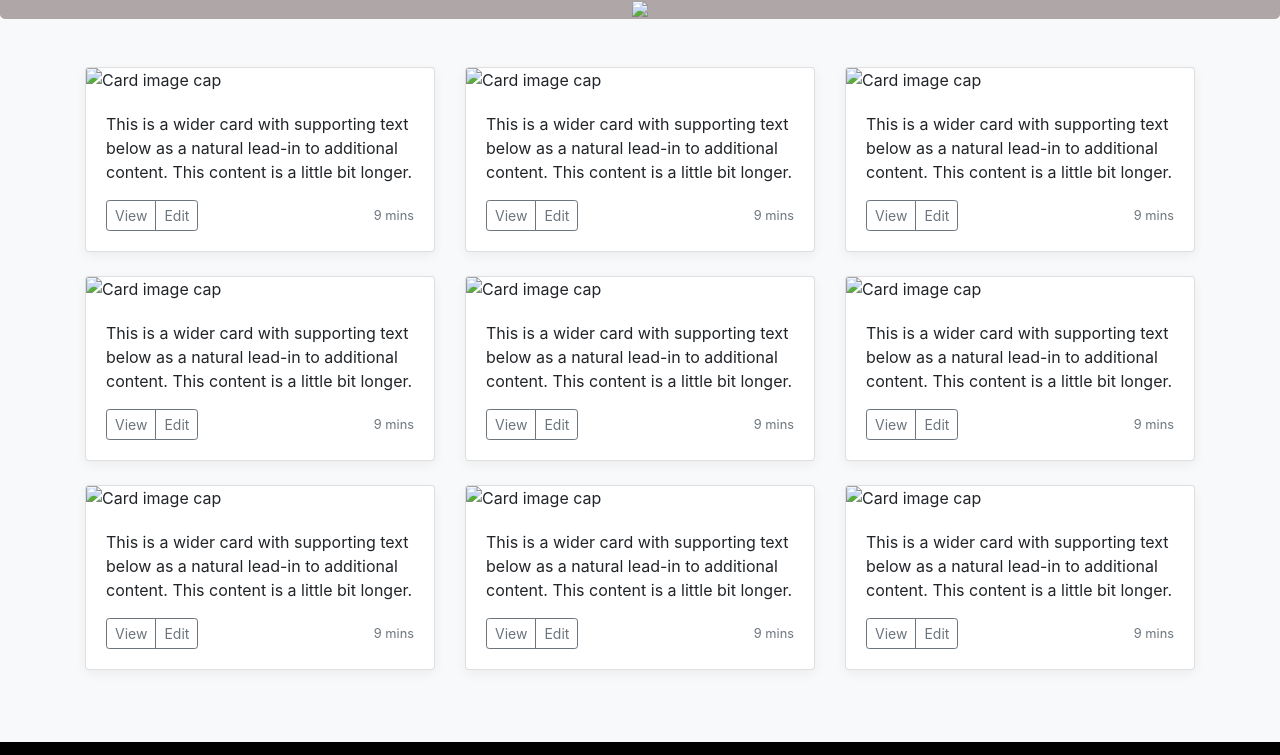
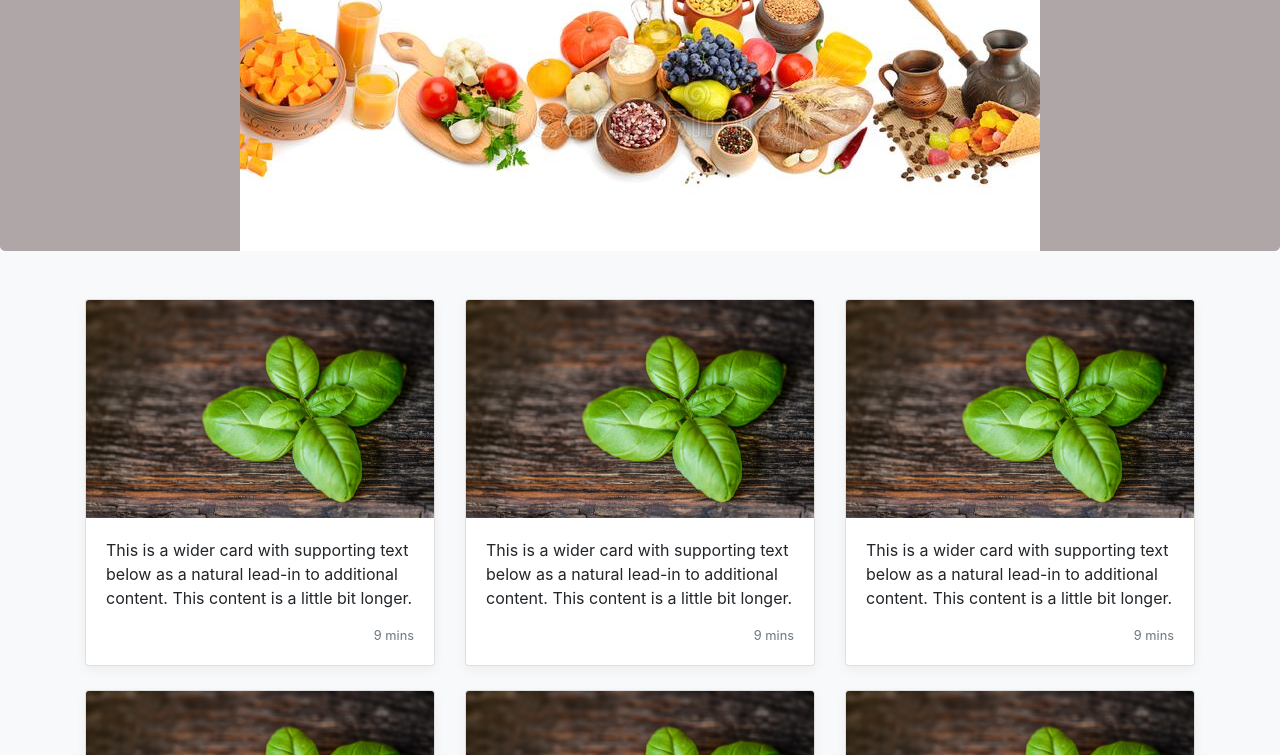
Before and after one commit to JayPatel-SE/TheSeasonedBasil, a plain HTML site: page recipe-home-page.html in a window 1280 px wide. Shown: the part 76-831 px from the top of the page. Drawn offline with nearby package versions, Linux system fonts and the light colour scheme; a script that the page names is missing.

Commit message:
updated recipe page

```diff
--- a/recipe-home-page.html
+++ b/recipe-home-page.html
@@ -17,7 +17,7 @@
   </head>
 
   <body>
-s
+
     <header>
       <!-- <div class="collapse bg-dark" id="navbarHeader">
         <div class="container">
@@ -51,7 +51,7 @@ s
 
 
       <nav class="navbar navbar-light bg-dark">
-	    <img class="logo" src="logo.png" width="25" height="25" alt="">
+	    <img class="logo" src="./img/logo.png" width="25" height="25" alt="">
 	    <ul class="nav-sub">
 			<li><a href="">Home</a></li>
 			<li><a href="">Recipes</a></li>
@@ -65,7 +65,7 @@ s
     <main role="main">
 
       <section class="jumbotron text-center">
-      	<img class="cover" src="wider.jpg">
+      	<img class="cover" src="./img/wider.jpg">
         <!-- <div class="container">
           <h1 class="jumbotron-heading">Album example</h1>
           <p class="lead text-muted">Something short and leading about the collection below—its contents, the creator, etc. Make it short and sweet, but not too short so folks don't simply skip over it entirely.</p>
@@ -82,13 +82,13 @@ s
           <div class="row">
             <div class="col-md-4">
               <div class="card mb-4 box-shadow">
-                <img class="card-img-top" data-src="holder.js/100px225?theme=thumb&bg=55595c&fg=eceeef&text=Thumbnail" alt="Card image cap">
+                <img class="card-img-top" src="./img/basil.jpg" alt="Card image cap">
                 <div class="card-body">
                   <p class="card-text">This is a wider card with supporting text below as a natural lead-in to additional content. This content is a little bit longer.</p>
                   <div class="d-flex justify-content-between align-items-center">
                     <div class="btn-group">
-                      <button type="button" class="btn btn-sm btn-outline-secondary">View</button>
-                      <button type="button" class="btn btn-sm btn-outline-secondary">Edit</button>
+                      <!-- <button type="button" class="btn btn-sm btn-outline-secondary">View</button>
+                      <button type="button" class="btn btn-sm btn-outline-secondary">Edit</button> -->
                     </div>
                     <small class="text-muted">9 mins</small>
                   </div>
@@ -97,13 +97,13 @@ s
             </div>
             <div class="col-md-4">
               <div class="card mb-4 box-shadow">
-                <img class="card-img-top" data-src="holder.js/100px225?theme=thumb&bg=55595c&fg=eceeef&text=Thumbnail" alt="Card image cap">
+                <img class="card-img-top" src="./img/basil.jpg" alt="Card image cap">
                 <div class="card-body">
                   <p class="card-text">This is a wider card with supporting text below as a natural lead-in to additional content. This content is a little bit longer.</p>
                   <div class="d-flex justify-content-between align-items-center">
                     <div class="btn-group">
-                      <button type="button" class="btn btn-sm btn-outline-secondary">View</button>
-                      <button type="button" class="btn btn-sm btn-outline-secondary">Edit</button>
+                      <!-- <button type="button" class="btn btn-sm btn-outline-secondary">View</button>
+                      <button type="button" class="btn btn-sm btn-outline-secondary">Edit</button> -->
                     </div>
                     <small class="text-muted">9 mins</small>
                   </div>
@@ -112,13 +112,13 @@ s
             </div>
             <div class="col-md-4">
               <div class="card mb-4 box-shadow">
-                <img class="card-img-top" data-src="holder.js/100px225?theme=thumb&bg=55595c&fg=eceeef&text=Thumbnail" alt="Card image cap">
+                <img class="card-img-top" src="./img/basil.jpg" alt="Card image cap">
                 <div class="card-body">
                   <p class="card-text">This is a wider card with supporting text below as a natural lead-in to additional content. This content is a little bit longer.</p>
                   <div class="d-flex justify-content-between align-items-center">
                     <div class="btn-group">
-                      <button type="button" class="btn btn-sm btn-outline-secondary">View</button>
-                      <button type="button" class="btn btn-sm btn-outline-secondary">Edit</button>
+                      <!-- <button type="button" class="btn btn-sm btn-outline-secondary">View</button>
+                      <button type="button" class="btn btn-sm btn-outline-secondary">Edit</button> -->
                     </div>
                     <small class="text-muted">9 mins</small>
                   </div>
@@ -128,13 +128,13 @@ s
 
             <div class="col-md-4">
               <div class="card mb-4 box-shadow">
-                <img class="card-img-top" data-src="holder.js/100px225?theme=thumb&bg=55595c&fg=eceeef&text=Thumbnail" alt="Card image cap">
+                <img class="card-img-top" src="./img/basil.jpg" alt="Card image cap">
                 <div class="card-body">
                   <p class="card-text">This is a wider card with supporting text below as a natural lead-in to additional content. This content is a little bit longer.</p>
                   <div class="d-flex justify-content-between align-items-center">
                     <div class="btn-group">
-                      <button type="button" class="btn btn-sm btn-outline-secondary">View</button>
-                      <button type="button" class="btn btn-sm btn-outline-secondary">Edit</button>
+                      <!-- <button type="button" class="btn btn-sm btn-outline-secondary">View</button>
+                      <button type="button" class="btn btn-sm btn-outline-secondary">Edit</button> -->
                     </div>
                     <small class="text-muted">9 mins</small>
                   </div>
@@ -143,13 +143,13 @@ s
             </div>
             <div class="col-md-4">
               <div class="card mb-4 box-shadow">
-                <img class="card-img-top" data-src="holder.js/100px225?theme=thumb&bg=55595c&fg=eceeef&text=Thumbnail" alt="Card image cap">
+                <img class="card-img-top" src="./img/basil.jpg" alt="Card image cap">
                 <div class="card-body">
                   <p class="card-text">This is a wider card with supporting text below as a natural lead-in to additional content. This content is a little bit longer.</p>
                   <div class="d-flex justify-content-between align-items-center">
                     <div class="btn-group">
-                      <button type="button" class="btn btn-sm btn-outline-secondary">View</button>
-                      <button type="button" class="btn btn-sm btn-outline-secondary">Edit</button>
+                      <!-- <button type="button" class="btn btn-sm btn-outline-secondary">View</button>
+                      <button type="button" class="btn btn-sm btn-outline-secondary">Edit</button> -->
                     </div>
                     <small class="text-muted">9 mins</small>
                   </div>
@@ -158,13 +158,13 @@ s
             </div>
             <div class="col-md-4">
               <div class="card mb-4 box-shadow">
-                <img class="card-img-top" data-src="holder.js/100px225?theme=thumb&bg=55595c&fg=eceeef&text=Thumbnail" alt="Card image cap">
+                <img class="card-img-top" src="./img/basil.jpg" alt="Card image cap">
                 <div class="card-body">
                   <p class="card-text">This is a wider card with supporting text below as a natural lead-in to additional content. This content is a little bit longer.</p>
                   <div class="d-flex justify-content-between align-items-center">
                     <div class="btn-group">
-                      <button type="button" class="btn btn-sm btn-outline-secondary">View</button>
-                      <button type="button" class="btn btn-sm btn-outline-secondary">Edit</button>
+                      <!-- <button type="button" class="btn btn-sm btn-outline-secondary">View</button>
+                      <button type="button" class="btn btn-sm btn-outline-secondary">Edit</button> -->
                     </div>
                     <small class="text-muted">9 mins</small>
                   </div>
@@ -174,13 +174,13 @@ s
 
             <div class="col-md-4">
               <div class="card mb-4 box-shadow">
-                <img class="card-img-top" data-src="holder.js/100px225?theme=thumb&bg=55595c&fg=eceeef&text=Thumbnail" alt="Card image cap">
+                <img class="card-img-top" src="./img/basil.jpg" alt="Card image cap">
                 <div class="card-body">
                   <p class="card-text">This is a wider card with supporting text below as a natural lead-in to additional content. This content is a little bit longer.</p>
                   <div class="d-flex justify-content-between align-items-center">
                     <div class="btn-group">
-                      <button type="button" class="btn btn-sm btn-outline-secondary">View</button>
-                      <button type="button" class="btn btn-sm btn-outline-secondary">Edit</button>
+                      <!-- <!-- <button type="button" class="btn btn-sm btn-outline-secondary">View</button>
+                      <button type="button" class="btn btn-sm btn-outline-secondary">Edit</button> --> -->
                     </div>
                     <small class="text-muted">9 mins</small>
                   </div>
@@ -189,13 +189,13 @@ s
             </div>
             <div class="col-md-4">
               <div class="card mb-4 box-shadow">
-                <img class="card-img-top" data-src="holder.js/100px225?theme=thumb&bg=55595c&fg=eceeef&text=Thumbnail" alt="Card image cap">
+                <img class="card-img-top" src="./img/basil.jpg" alt="Card image cap">
                 <div class="card-body">
                   <p class="card-text">This is a wider card with supporting text below as a natural lead-in to additional content. This content is a little bit longer.</p>
                   <div class="d-flex justify-content-between align-items-center">
                     <div class="btn-group">
-                      <button type="button" class="btn btn-sm btn-outline-secondary">View</button>
-                      <button type="button" class="btn btn-sm btn-outline-secondary">Edit</button>
+                      <!-- <button type="button" class="btn btn-sm btn-outline-secondary">View</button>
+                      <button type="button" class="btn btn-sm btn-outline-secondary">Edit</button> -->
                     </div>
                     <small class="text-muted">9 mins</small>
                   </div>
@@ -204,13 +204,13 @@ s
             </div>
             <div class="col-md-4">
               <div class="card mb-4 box-shadow">
-                <img class="card-img-top" data-src="holder.js/100px225?theme=thumb&bg=55595c&fg=eceeef&text=Thumbnail" alt="Card image cap">
+                <img class="card-img-top" src="./img/basil.jpg" alt="Card image cap">
                 <div class="card-body">
                   <p class="card-text">This is a wider card with supporting text below as a natural lead-in to additional content. This content is a little bit longer.</p>
                   <div class="d-flex justify-content-between align-items-center">
                     <div class="btn-group">
-                      <button type="button" class="btn btn-sm btn-outline-secondary">View</button>
-                      <button type="button" class="btn btn-sm btn-outline-secondary">Edit</button>
+                      <!-- <button type="button" class="btn btn-sm btn-outline-secondary">View</button>
+                      <button type="button" class="btn btn-sm btn-outline-secondary">Edit</button> -->
                     </div>
                     <small class="text-muted">9 mins</small>
                   </div>
@@ -241,5 +241,8 @@ s
     <script src="../../../../assets/js/vendor/popper.min.js"></script>
     <script src="../../../../dist/js/bootstrap.min.js"></script>
     <script src="../../../../assets/js/vendor/holder.min.js"></script>
+    <script src="https://code.jquery.com/jquery-3.5.1.slim.min.js" integrity="sha384-DfXdz2htPH0lsSSs5nCTpuj/zy4C+OGpamoFVy38MVBnE+IbbVYUew+OrCXaRkfj" crossorigin="anonymous"></script>
+<script src="https://cdn.jsdelivr.net/npm/popper.js@1.16.0/dist/umd/popper.min.js" integrity="sha384-Q6E9RHvbIyZFJoft+2mJbHaEWldlvI9IOYy5n3zV9zzTtmI3UksdQRVvoxMfooAo" crossorigin="anonymous"></script>
+<script src="https://stackpath.bootstrapcdn.com/bootstrap/4.5.0/js/bootstrap.min.js" integrity="sha384-OgVRvuATP1z7JjHLkuOU7Xw704+h835Lr+6QL9UvYjZE3Ipu6Tp75j7Bh/kR0JKI" crossorigin="anonymous"></script>
   </body>
 </html>
```
Also changed, not shown: recipe-detail.html (+2 -36 lines), img/basil.jpg (added), img/wide.webp (added), img/wider.jpg (added).
